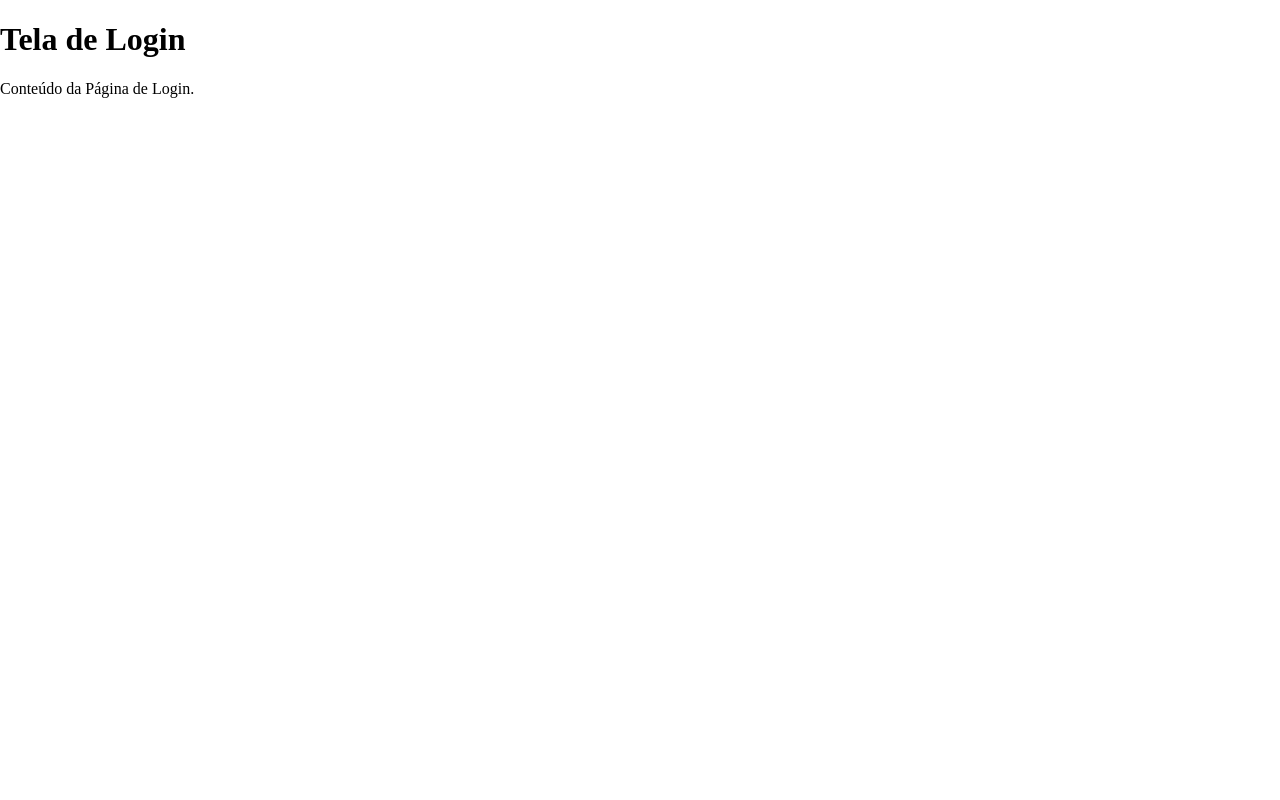
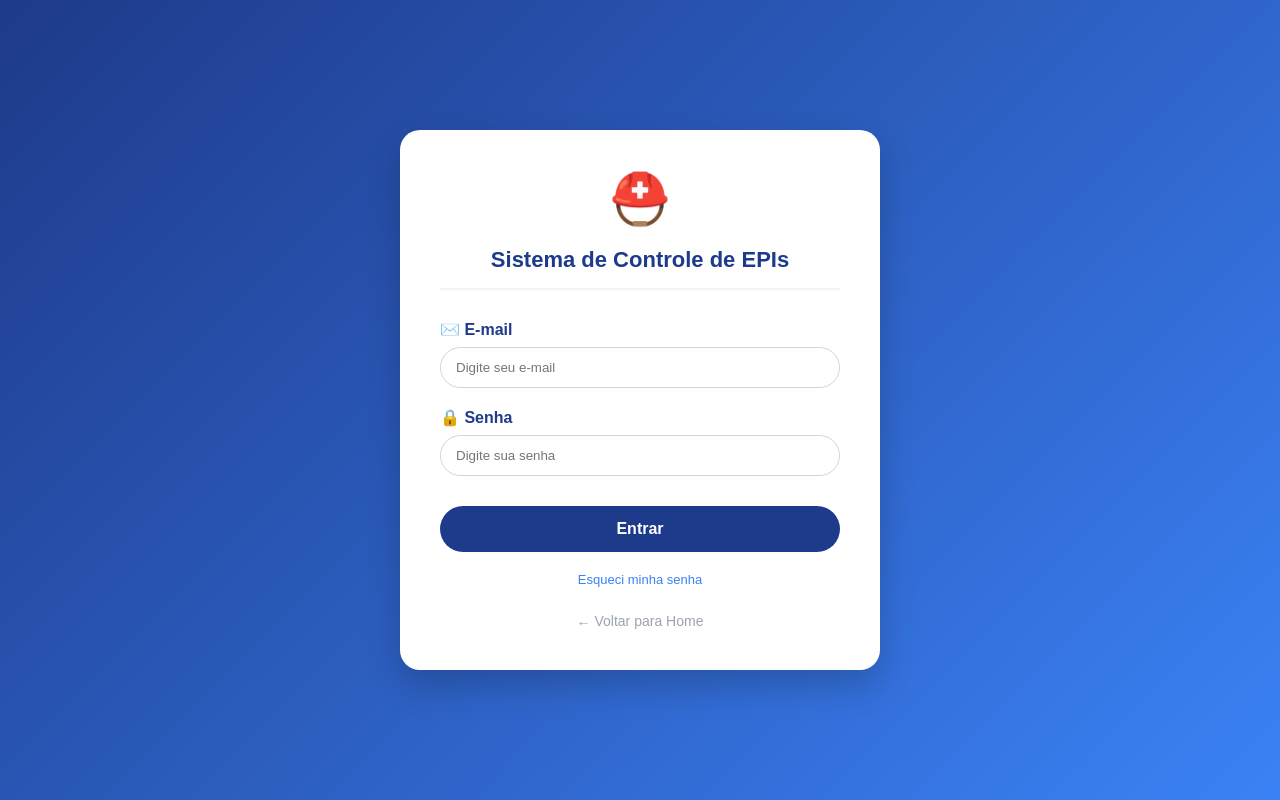
Before and after one commit to jairircrd/Sistema-de-EPIs, a Vue app: page /login in a window 1280 px wide. Built offline with nearby package versions, Linux system fonts and the light colour scheme.

Commit message:
Criação da página de Login (falta de banco de dados)

```diff
--- a/src/views/Login.vue
+++ b/src/views/Login.vue
@@ -1,13 +1,147 @@
 <template>
-  <div>
-    <h1>Tela de Login</h1>
-    <p>Conteúdo da Página de Login.</p>
+  <div class="login-page">
+    <div class="login-card">
+      <div class="login-header">
+        <div class="login-icon">⛑️</div>
+        <h2>Sistema de Controle de EPIs</h2>
+      </div>
+
+      <form @submit.prevent="fazerLogin" class="login-form">
+        <div class="input-group">
+          <label><span class="icon">✉️</span> E-mail</label>
+          <input type="email" placeholder="Digite seu e-mail" required />
+        </div>
+
+        <div class="input-group">
+          <label><span class="icon">🔒</span> Senha</label>
+          <input type="password" placeholder="Digite sua senha" required />
+        </div>
+
+        <button type="submit" class="btn-login">Entrar</button>
+
+        <a href="#" class="forgot-password">Esqueci minha senha</a>
+      </form>
+
+      <button class="btn-back" @click="$router.push('/')">← Voltar para Home</button>
+    </div>
   </div>
 </template>
 
-
 <script>
 export default {
-  name: "Login",
-};
+  name: 'Login',
+  methods: {
+    fazerLogin() {
+      console.log("Tentativa de login enviada");
+      this.$router.push('/relatorio');
+    }
+  }
+}
 </script>
+
+<style scoped>
+.login-page {
+  height: 100vh;
+  display: flex;
+  justify-content: center;
+  align-items: center;
+  background: linear-gradient(135deg, #1E3A8A, #3B82F6);
+  font-family: Arial, Helvetica, sans-serif;
+}
+
+.login-card {
+  background: white;
+  padding: 40px;
+  border-radius: 20px;
+  box-shadow: 0 15px 35px rgba(0, 0, 0, 0.2);
+  width: 100%;
+  max-width: 400px;
+  text-align: center;
+}
+
+.login-header h2 {
+  color: #1E3A8A;
+  font-size: 22px;
+  margin-bottom: 30px;
+  border-bottom: 2px solid #F3F4F6;
+  padding-bottom: 15px;
+}
+
+.login-icon {
+  font-size: 50px;
+  margin-bottom: 10px;
+}
+
+.login-form {
+  display: flex;
+  flex-direction: column;
+  gap: 20px;
+}
+
+.input-group {
+  text-align: left;
+}
+
+.input-group label {
+  display: block;
+  font-weight: bold;
+  color: #1E3A8A;
+  margin-bottom: 8px;
+}
+
+.input-group input {
+  width: 100%;
+  padding: 12px 15px;
+  border: 1px solid #D1D5DB;
+  border-radius: 25px;
+  outline: none;
+  transition: 0.3s;
+  box-sizing: border-box;
+}
+
+.input-group input:focus {
+  border-color: #3B82F6;
+  box-shadow: 0 0 5px rgba(59, 130, 246, 0.3);
+}
+
+.btn-login {
+  background: #1E3A8A;
+  color: white;
+  border: none;
+  padding: 14px;
+  border-radius: 25px;
+  font-weight: bold;
+  font-size: 16px;
+  cursor: pointer;
+  transition: 0.3s;
+  margin-top: 10px;
+}
+
+.btn-login:hover {
+  transform: scale(1.03);
+  background: #172554;
+}
+
+.forgot-password {
+  color: #3B82F6;
+  font-size: 13px;
+  text-decoration: none;
+}
+
+.forgot-password:hover {
+  text-decoration: underline;
+}
+
+.btn-back {
+  background: none;
+  border: none;
+  color: #9CA3AF;
+  margin-top: 25px;
+  cursor: pointer;
+  font-size: 14px;
+}
+
+.btn-back:hover {
+  color: #1E3A8A;
+}
+</style>
```
